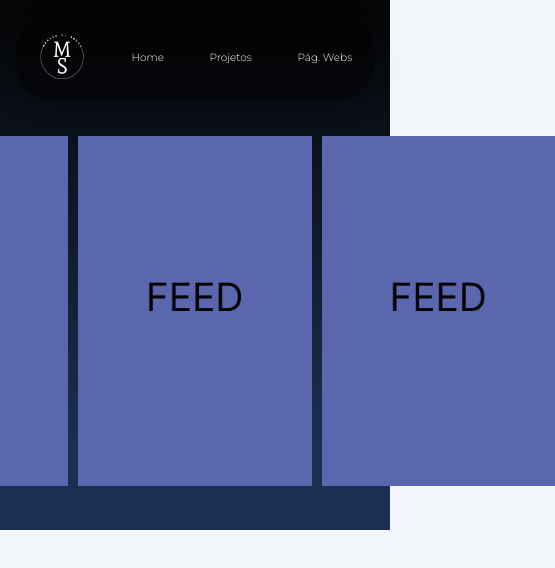
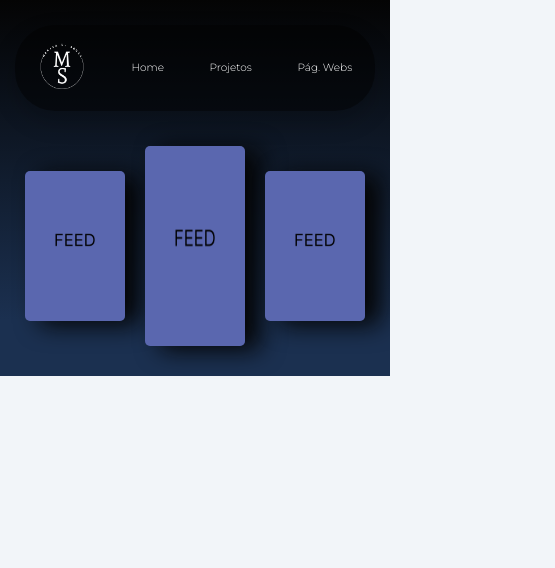
Before and after one commit to MarizaDEV/portfolio_web, a React (Vite) app: page /portfolio-web/projetos in a window 390 px wide. Shown: the top 568 px of the page, 555 px wide, since content can reach past the window. Built offline with nearby package versions, Linux system fonts and the light colour scheme.

Commit message:
Responsividade imagens novidades

```diff
--- a/src/app/pages/Projetos/styles/styles.ts
+++ b/src/app/pages/Projetos/styles/styles.ts
@@ -12,7 +12,8 @@ export const BoxTopProjects = styled.div`
     rgba(27, 48, 80, 1) 85%
   );
   width: 100%;
-  height: 530px;
+  height: auto;
+  padding: 10px 0;
 `;
 
 export const BoxImagesNew = styled.div`
@@ -20,14 +21,51 @@ export const BoxImagesNew = styled.div`
   display: flex;
   flex-direction: row;
   justify-content: center;
+  align-items: center;
   margin: 20px 0;
-  gap: 10px;
+  gap: 20px;
+  flex-wrap: wrap;
 
   img {
-    width: 250px;
+    width: 200px;
+    height: 300px;
+    box-shadow: 15px 4px 25px rgba(4, 4, 4, 1);
+    border-radius: 5px;
+  }
+
+  .Image-2 {
+    width: 200px;
     height: 350px;
   }
 
-  .Image-2 img {
+  @media (min-width: 510px) and (max-width: 650px) {
+    img {
+      width: 150px;
+      height: 200px;
+    }
+    .Image-2 {
+      width: 150px;
+      height: 230px;
+    }
+  }
+  @media (max-width: 509px) {
+    img {
+      width: 100px;
+      height: 150px;
+    }
+    .Image-2 {
+      width: 100px;
+      height: 200px;
+    }
+  }
+  @media (max-width: 355px) {
+    img {
+      width: 80px;
+      height: 150px;
+    }
+    .Image-2 {
+      width: 80px;
+      height: 180px;
+    }
   }
 `;
```
